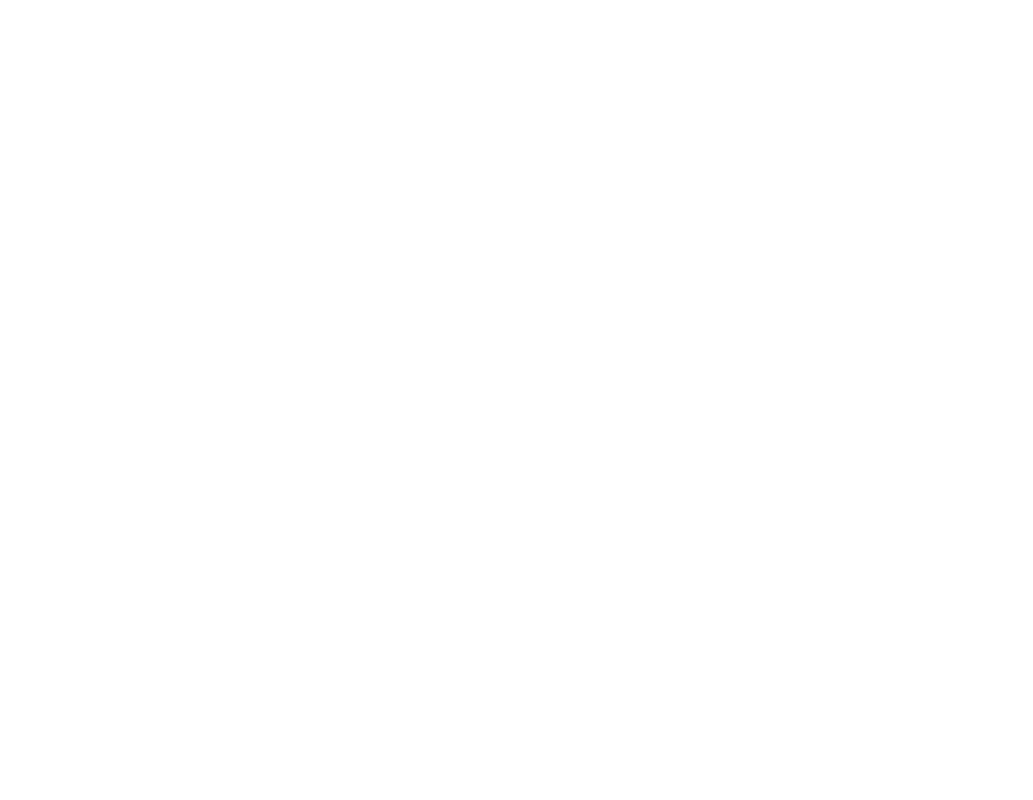
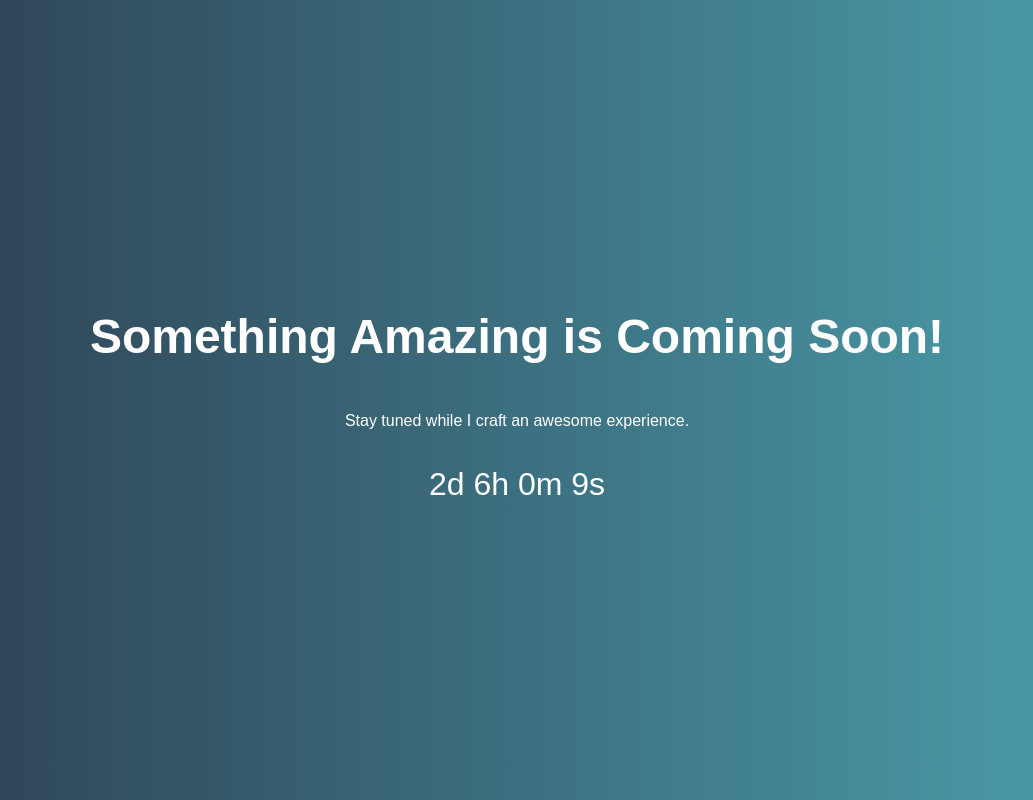
Before and after one commit to dulip-sameera/my-portfolio, a plain HTML site: page index.html in a window 1280 px wide. Shown: the whole page, without its empty margins (123-1156 px from the left). Drawn offline with Linux system fonts and the light colour scheme.

Commit message:
Add comming soon page

```diff
--- a/index.html
+++ b/index.html
@@ -4,7 +4,55 @@
     <meta charset="UTF-8" />
     <meta name="viewport" content="width=device-width, initial-scale=1.0" />
     <title>Dulip Sameera Weliwaththa</title>
+    <style>
+      body {
+          font-family: Arial, sans-serif;
+          background: linear-gradient(to right, #2c3e50, #4ca1af);
+          color: white;
+          text-align: center;
+          display: flex;
+          flex-direction: column;
+          justify-content: center;
+          align-items: center;
+          height: 100vh;
+          margin: 0;
+      }
+      h1 {
+          font-size: 3rem;
+      }
+      #countdown {
+          font-size: 2rem;
+          margin: 20px 0;
+      }
+  </style>
+  <script defer>
+    function countdown() {
+        const launchDate = new Date("March 3, 2025 12:00:00").getTime();
+        const interval = setInterval(() => {
+            const now = new Date().getTime();
+            const remaining = launchDate - now;
+
+            if (remaining <= 0) {
+                document.getElementById("countdown").innerHTML = "We are live!";
+                clearInterval(interval);
+                return;
+            }
+
+            const days = Math.floor(remaining / (1000 * 60 * 60 * 24));
+            const hours = Math.floor((remaining % (1000 * 60 * 60 * 24)) / (1000 * 60 * 60));
+            const minutes = Math.floor((remaining % (1000 * 60 * 60)) / (1000 * 60));
+            const seconds = Math.floor((remaining % (1000 * 60)) / 1000);
+
+            document.getElementById("countdown").innerHTML = `${days}d ${hours}h ${minutes}m ${seconds}s`;
+        }, 1000);
+    }
+    countdown();
+</script>
   </head>
   <body>
+    <h1>Something Amazing is Coming Soon!</h1>
+    <p>Stay tuned while I craft an awesome experience.</p>
+    <div id="countdown"></div>
+
   </body>
 </html>
```
